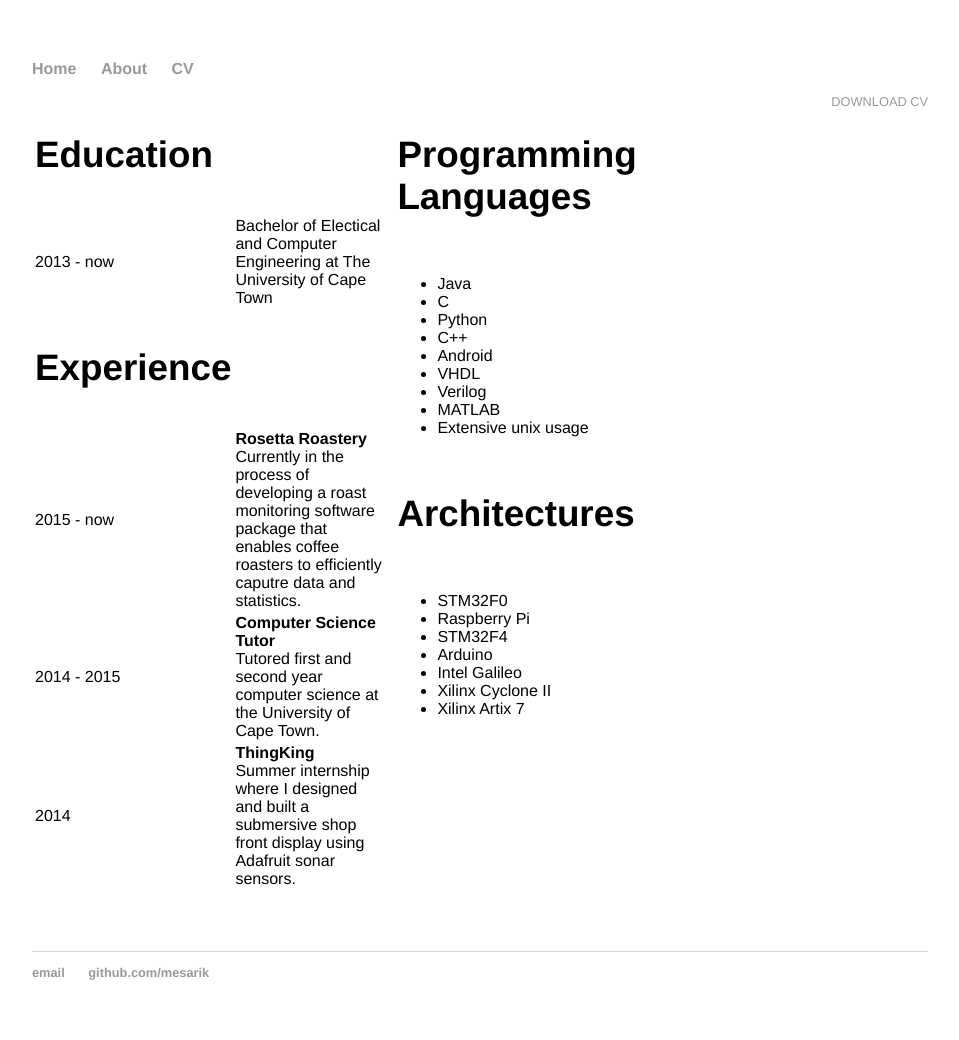
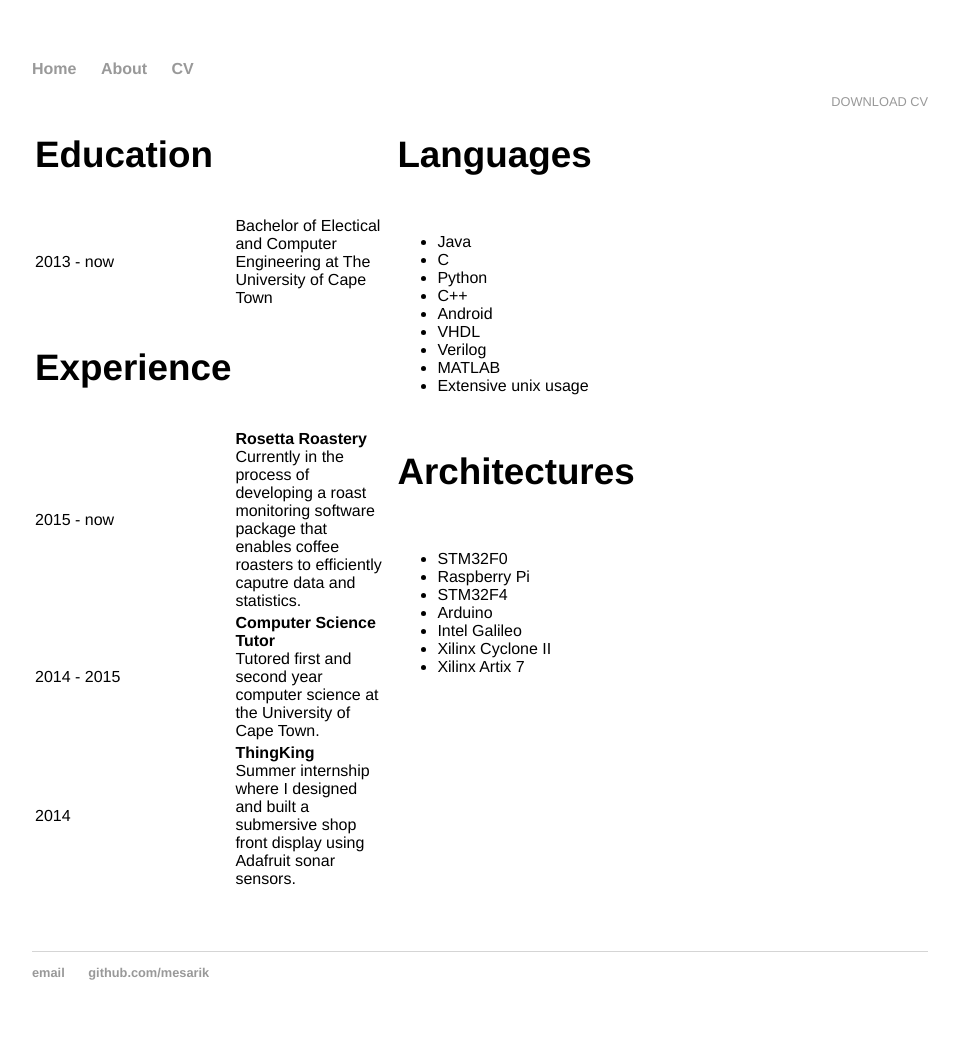
Before and after one commit to mesarcik/mesarcik.github.io, a Jekyll site: the page built from cv/index.html, in a window 1280 px wide. Shown: the whole page, without its empty margins (160-1119 px from the left). Built offline with Jekyll 4.4.1, drawn with Linux system fonts in a browser that asks for light colours.

Commit message:
git_uploader.sh

```diff
--- a/cv/index.html
+++ b/cv/index.html
@@ -37,7 +37,7 @@ title: Misha Mesarcik's CV
 
 					<table id="tbl2" style= "width:40%; display: inline-block;">
 						<tr>
-							<td><h3> Programming Languages </h3></td>
+							<td><h3> Languages </h3></td>
 						</tr>
 						<tr>
 							<td> <ul> <li>Java</li> <li>C</li> <li>Python</li> <li>C++</li> <li>Android</li>  <li>VHDL</li>  <li>Verilog</li>  <li>MATLAB</li>  <li>Extensive unix usage</li>  </ul></td>
```
